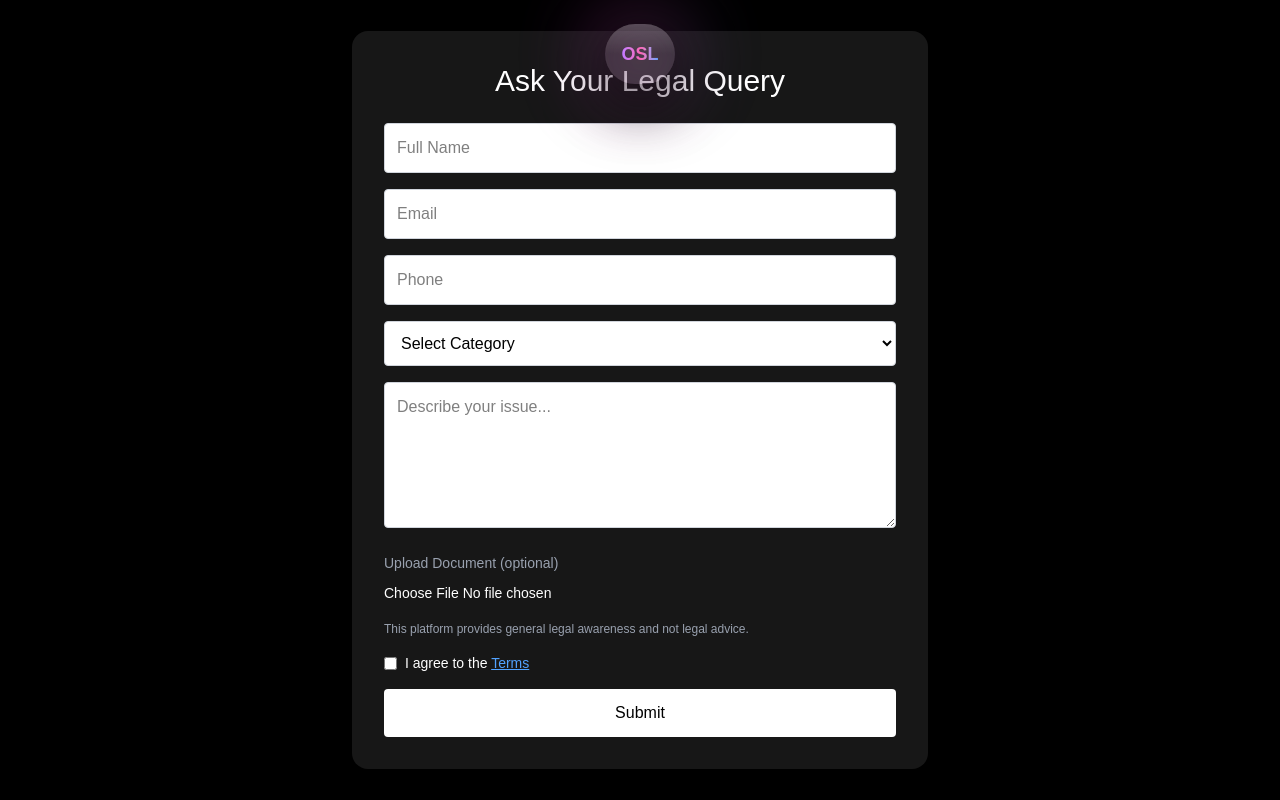
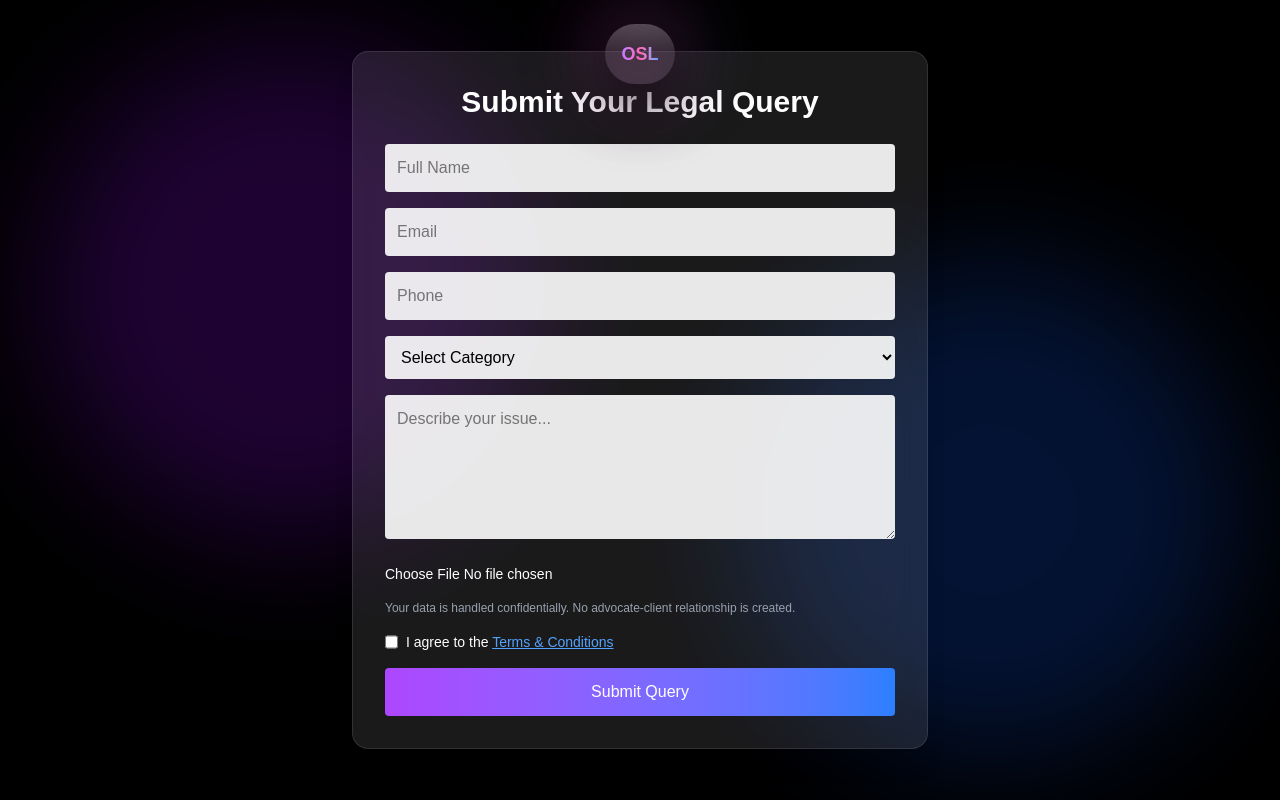
Before and after one commit to almohammedsk/oh-so-legal, a Next.js app: page /ask-query in a window 1280 px wide. Built offline with nearby package versions, Linux system fonts and the light colour scheme; no server answers.

Commit message:
upgrade query UI

```diff
--- a/app/ask-query/page.tsx
+++ b/app/ask-query/page.tsx
@@ -3,11 +3,9 @@
 import { useState } from "react";
 import { supabase } from "../../lib/supabaseClient";
 import Link from "next/link";
+import { motion } from "framer-motion";
 
 export default function AskQuery() {
-
-  const inputStyle =
-    "w-full p-3 bg-white text-black rounded border border-gray-300";
 
   const [form, setForm] = useState({
     name: "",
@@ -22,9 +20,7 @@ export default function AskQuery() {
   const [loading, setLoading] = useState(false);
   const [ticket, setTicket] = useState("");
 
-  const generateTicket = () => {
-    return `OSL-${Date.now()}`;
-  };
+  const generateTicket = () => `OSL-${Date.now()}`;
 
   const handleSubmit = async (e: any) => {
     e.preventDefault();
@@ -37,10 +33,8 @@ export default function AskQuery() {
     setLoading(true);
 
     const ticket_id = generateTicket();
-
     let file_url = null;
 
-    // 📁 UPLOAD FILE IF EXISTS
     if (file) {
       const fileName = `${Date.now()}-${file.name}`;
 
@@ -61,7 +55,6 @@ export default function AskQuery() {
       file_url = data.publicUrl;
     }
 
-    // 🧾 INSERT QUERY
     const { error } = await supabase.from("queries").insert([
       {
         ...form,
@@ -71,13 +64,9 @@ export default function AskQuery() {
     ]);
 
     if (!error) {
-
-      // 📧 EMAIL
       await fetch("/api/send-email", {
         method: "POST",
-        headers: {
-          "Content-Type": "application/json",
-        },
+        headers: {"Content-Type": "application/json"},
         body: JSON.stringify({
           email: form.email,
           name: form.name,
@@ -89,39 +78,36 @@ export default function AskQuery() {
       });
 
       setTicket(ticket_id);
-
-      setForm({
-        name: "",
-        email: "",
-        phone: "",
-        category: "",
-        query: "",
-      });
-
+      setForm({ name:"", email:"", phone:"", category:"", query:"" });
       setFile(null);
       setAgreed(false);
-
-    } else {
-      alert("Something went wrong");
     }
 
     setLoading(false);
   };
 
   return (
-    <div className="min-h-screen bg-black text-white flex items-center justify-center p-6">
+    <div className="min-h-screen bg-black text-white flex items-center justify-center px-6 relative overflow-hidden">
 
-      <div className="w-full max-w-xl bg-neutral-900 p-8 rounded-2xl">
+      {/* Glow background */}
+      <div className="absolute w-[500px] h-[500px] bg-purple-600 opacity-20 blur-3xl rounded-full top-10 left-10"></div>
+      <div className="absolute w-[500px] h-[500px] bg-blue-600 opacity-20 blur-3xl rounded-full bottom-10 right-10"></div>
 
-        <h1 className="text-3xl mb-6 text-center">
-          Ask Your Legal Query
+      <motion.div
+        initial={{ opacity:0, y:30 }}
+        animate={{ opacity:1, y:0 }}
+        className="w-full max-w-xl bg-white/10 backdrop-blur-xl p-8 rounded-2xl border border-white/10 shadow-xl"
+      >
+
+        <h1 className="text-3xl mb-6 text-center font-semibold">
+          Submit Your Legal Query
         </h1>
 
         {ticket && (
-          <div className="bg-green-700 p-4 mb-6 rounded text-center">
-            Your query has been securely received.
+          <div className="bg-green-600 p-4 mb-6 rounded text-center">
+            Query submitted successfully
             <br />
-            Ticket ID: <strong>{ticket}</strong>
+            Ticket: <strong>{ticket}</strong>
           </div>
         )}
 
@@ -129,94 +115,88 @@ export default function AskQuery() {
 
           <input
             placeholder="Full Name"
-            className={inputStyle}
+            className="w-full p-3 rounded bg-white/90 text-black"
             value={form.name}
-            onChange={(e) => setForm({ ...form, name: e.target.value })}
+            onChange={(e)=>setForm({...form,name:e.target.value})}
             required
           />
 
           <input
             placeholder="Email"
-            className={inputStyle}
+            className="w-full p-3 rounded bg-white/90 text-black"
             value={form.email}
-            onChange={(e) => setForm({ ...form, email: e.target.value })}
+            onChange={(e)=>setForm({...form,email:e.target.value})}
             required
           />
 
           <input
             placeholder="Phone"
-            className={inputStyle}
+            className="w-full p-3 rounded bg-white/90 text-black"
             value={form.phone}
-            onChange={(e) => setForm({ ...form, phone: e.target.value })}
+            onChange={(e)=>setForm({...form,phone:e.target.value})}
             required
           />
 
           <select
-            className={inputStyle}
+            className="w-full p-3 rounded bg-white/90 text-black"
             value={form.category}
-            onChange={(e) => setForm({ ...form, category: e.target.value })}
+            onChange={(e)=>setForm({...form,category:e.target.value})}
             required
           >
             <option value="">Select Category</option>
             <option>Property</option>
             <option>Family</option>
             <option>Criminal</option>
-            <option>Job</option>
-            <option>Money</option>
-            <option>Documents</option>
-            <option>Not Sure</option>
+            <option>Corporate</option>
+            <option>Recovery</option>
+            <option>Other</option>
           </select>
 
           <textarea
             placeholder="Describe your issue..."
-            className={inputStyle}
             rows={5}
+            className="w-full p-3 rounded bg-white/90 text-black"
             value={form.query}
-            onChange={(e) => setForm({ ...form, query: e.target.value })}
+            onChange={(e)=>setForm({...form,query:e.target.value})}
             required
           />
 
-          {/* 📁 FILE UPLOAD */}
-          <div>
-            <label className="text-sm text-gray-400">
-              Upload Document (optional)
-            </label>
-            <input
-              type="file"
-              className="w-full mt-2 text-sm"
-              onChange={(e) => setFile(e.target.files?.[0] || null)}
-            />
+          {/* File */}
+          <input
+            type="file"
+            className="text-sm"
+            onChange={(e)=>setFile(e.target.files?.[0] || null)}
+          />
+
+          {/* Trust note */}
+          <div className="text-xs text-gray-400">
+            Your data is handled confidentially. No advocate-client relationship is created.
           </div>
 
-          <div className="text-xs text-gray-400">
-            This platform provides general legal awareness and not legal advice.
-          </div>
-
-          <div className="flex items-center gap-2 text-sm">
+          {/* Terms */}
+          <div className="flex gap-2 text-sm">
             <input
               type="checkbox"
               checked={agreed}
-              onChange={(e) => setAgreed(e.target.checked)}
+              onChange={(e)=>setAgreed(e.target.checked)}
             />
             <span>
               I agree to the{" "}
               <Link href="/terms" className="underline text-blue-400">
-                Terms
+                Terms & Conditions
               </Link>
             </span>
           </div>
 
           <button
-            type="submit"
             disabled={loading}
-            className="w-full bg-white text-black py-3 rounded"
+            className="w-full py-3 rounded bg-gradient-to-r from-purple-500 to-blue-500 hover:scale-105 transition"
           >
-            {loading ? "Submitting..." : "Submit"}
+            {loading ? "Submitting..." : "Submit Query"}
           </button>
 
         </form>
-
-      </div>
+      </motion.div>
     </div>
   );
 }
```
